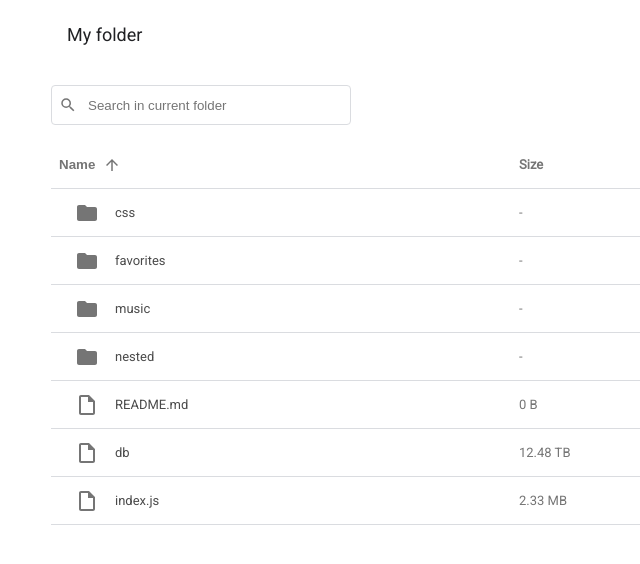
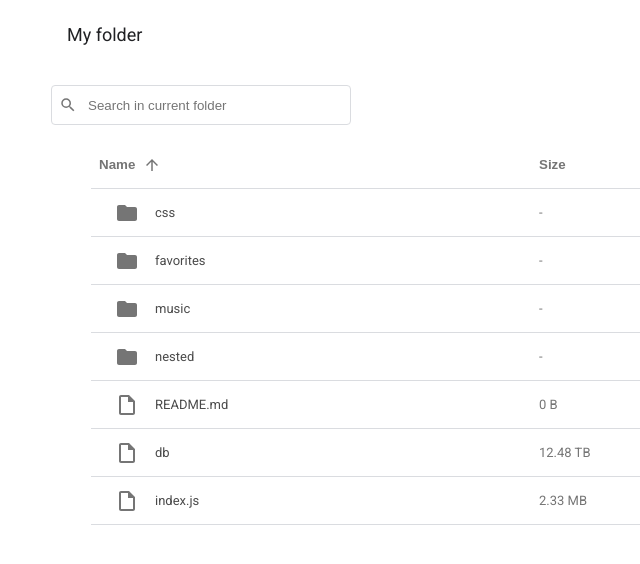
Before and after one commit to JanKaczmarkiewicz/teleport-challenge-fe, a React (Vite) app in the folder frontend/: page /folder in a window 1280 px wide. Shown: the top 564 px of the page, without its empty margins (125-765 px from the left). Built offline with nearby package versions, Linux system fonts and the light colour scheme.

Commit message:
feat: add filtering by size & use semantic markup for list

```diff
--- a/frontend/src/components/FilesPage/FilesPage.tsx
+++ b/frontend/src/components/FilesPage/FilesPage.tsx
@@ -5,15 +5,16 @@ import {
     Cell,
     ColumnName,
     FileRow,
-    FolderRow,
     HeaderRow,
     IconWrapper,
     ListContainer,
     Name,
     SortIcon,
-    NameButton,
     InputWithSpace,
     BreadcrumbsWithSpace,
+    FolderLink,
+    ColumnNameButton,
+    FolderRow,
 } from './services/styled';
 import {
     by,
@@ -24,6 +25,7 @@ import {
 import routes, { generateFolderPath } from '../../routes';
 import iconSizes from '../../styleTokens/iconSizes';
 import PageContainer from '../PageContainer/PageContainer';
+import { Location } from './services/types';
 
 const FilesPage = () => {
     const {
@@ -32,7 +34,8 @@ const FilesPage = () => {
     } = useCurrentDirectory();
 
     const [inputValue, setInputValue] = useState('');
-
+    const [orderAttribute, setOrderAttribute] =
+        useState<keyof Location>('name');
     const [isDescending, setIsDescending] = useState(false);
 
     if (isLoading) return null;
@@ -44,7 +47,8 @@ const FilesPage = () => {
     // Please verify that every time component functionality changes.
     const sortedItems = data.items
         .filter(({ name }) => name.startsWith(inputValue))
-        .sort(by('name'));
+        .sort(by(orderAttribute));
+
     const orderedSortedItems = isDescending
         ? sortedItems.reverse()
         : sortedItems;
@@ -52,13 +56,20 @@ const FilesPage = () => {
     const files = orderedSortedItems.filter(({ type }) => type === 'file');
     const folders = orderedSortedItems.filter(({ type }) => type === 'dir');
 
-    const handleToggleOrder = () => {
+    const handleColumnNameClick = (columnName: keyof Location) => () => {
+        if (orderAttribute === columnName) {
             setIsDescending((current) => !current);
+        }
+        setOrderAttribute(columnName);
     };
 
     const handleInputChange: ChangeEventHandler<HTMLInputElement> = (e) => {
         setInputValue(e.target.value);
     };
+
+    const sortIcon = (
+        <SortIcon isRotated={isDescending} size={iconSizes.medium} />
+    );
 
     return (
         <PageContainer>
@@ -74,23 +85,29 @@ const FilesPage = () => {
             <ListContainer>
                 <HeaderRow>
                     <Cell>
-                        <NameButton onClick={handleToggleOrder} type="button">
+                        <ColumnNameButton
+                            onClick={handleColumnNameClick('name')}
+                            type="button"
+                        >
                             <ColumnName>Name</ColumnName>
-                            <SortIcon
-                                isRotated={isDescending}
-                                size={iconSizes.medium}
-                            />
-                        </NameButton>
+                            {orderAttribute === 'name' && sortIcon}
+                        </ColumnNameButton>
                     </Cell>
 
                     <Cell>
+                        <ColumnNameButton
+                            onClick={handleColumnNameClick('sizeKb')}
+                            type="button"
+                        >
                             <ColumnName>Size</ColumnName>
+                            {orderAttribute === 'sizeKb' && sortIcon}
+                        </ColumnNameButton>
                     </Cell>
                 </HeaderRow>
 
                 {folders.map(({ name }) => (
-                    <FolderRow
-                        key={name}
+                    <FolderRow key={name}>
+                        <FolderLink
                             to={generateFolderPath([...directoryParts, name])}
                         >
                             <Cell>
@@ -101,6 +118,7 @@ const FilesPage = () => {
                             </Cell>
 
                             <Cell>-</Cell>
+                        </FolderLink>
                     </FolderRow>
                 ))}
 
--- a/frontend/src/components/FilesPage/services/styled.ts
+++ b/frontend/src/components/FilesPage/services/styled.ts
@@ -4,11 +4,6 @@ import styled, { css } from 'styled-components';
 import colors from '../../../styleTokens/colors';
 import Breadcrumbs from '../../Breadcrumbs/Breadcrumbs';
 import Input from '../../Input/Input';
-
-export const ListContainer = styled.div`
-    display: flex;
-    flex-direction: column;
-`;
 
 const rowStyles = css`
     align-items: center;
@@ -21,16 +16,24 @@ const rowStyles = css`
     height: 48px;
 `;
 
-export const HeaderRow = styled.div`
-    ${rowStyles}
+export const ListContainer = styled.ul`
+    display: flex;
+    flex-direction: column;
+    list-style-type: none;
 `;
 
-export const FileRow = styled.div`
+export const FileRow = styled.li`
     ${rowStyles}
     cursor: not-allowed;
 `;
 
-export const FolderRow = styled(Link)`
+export const FolderRow = styled.li``;
+
+export const HeaderRow = styled.li`
+    ${rowStyles}
+`;
+
+export const FolderLink = styled(Link)`
     ${rowStyles}
     text-decoration: none;
 `;
@@ -38,7 +41,6 @@ export const FolderRow = styled(Link)`
 export const IconWrapper = styled.div`
     display: flex;
     padding-inline: 1rem;
-    color: ${colors.boulder};
     align-items: center;
 `;
 
@@ -66,7 +68,7 @@ export const SortIcon = styled(MdArrowUpward).withConfig<{
     transform: rotate(${({ isRotated }) => (isRotated ? '180deg' : '0')});
 `;
 
-export const NameButton = styled.button`
+export const ColumnNameButton = styled.button`
     border: none;
     display: flex;
     cursor: pointer;
```
Lines whose indentation alone changed are shown as unchanged.
